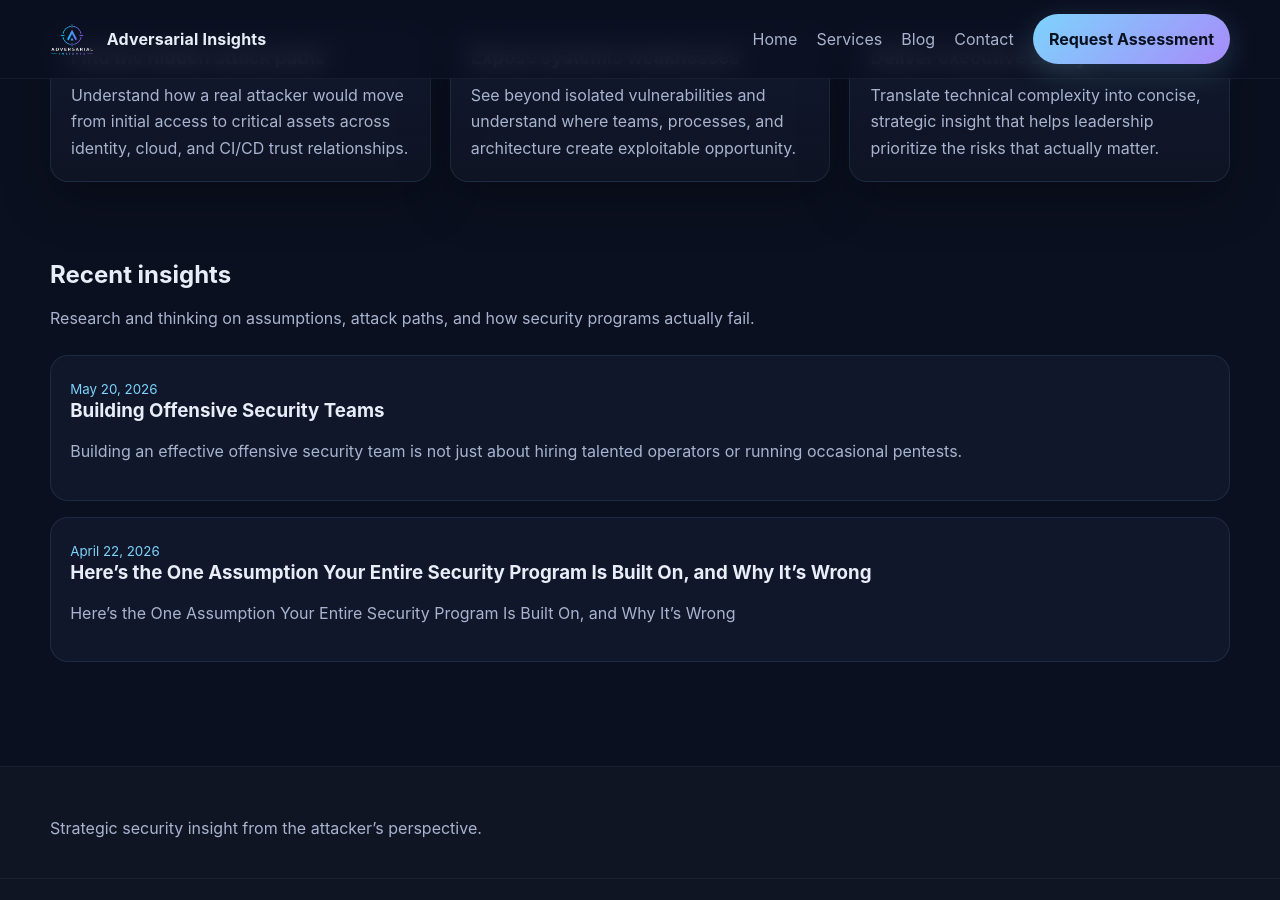
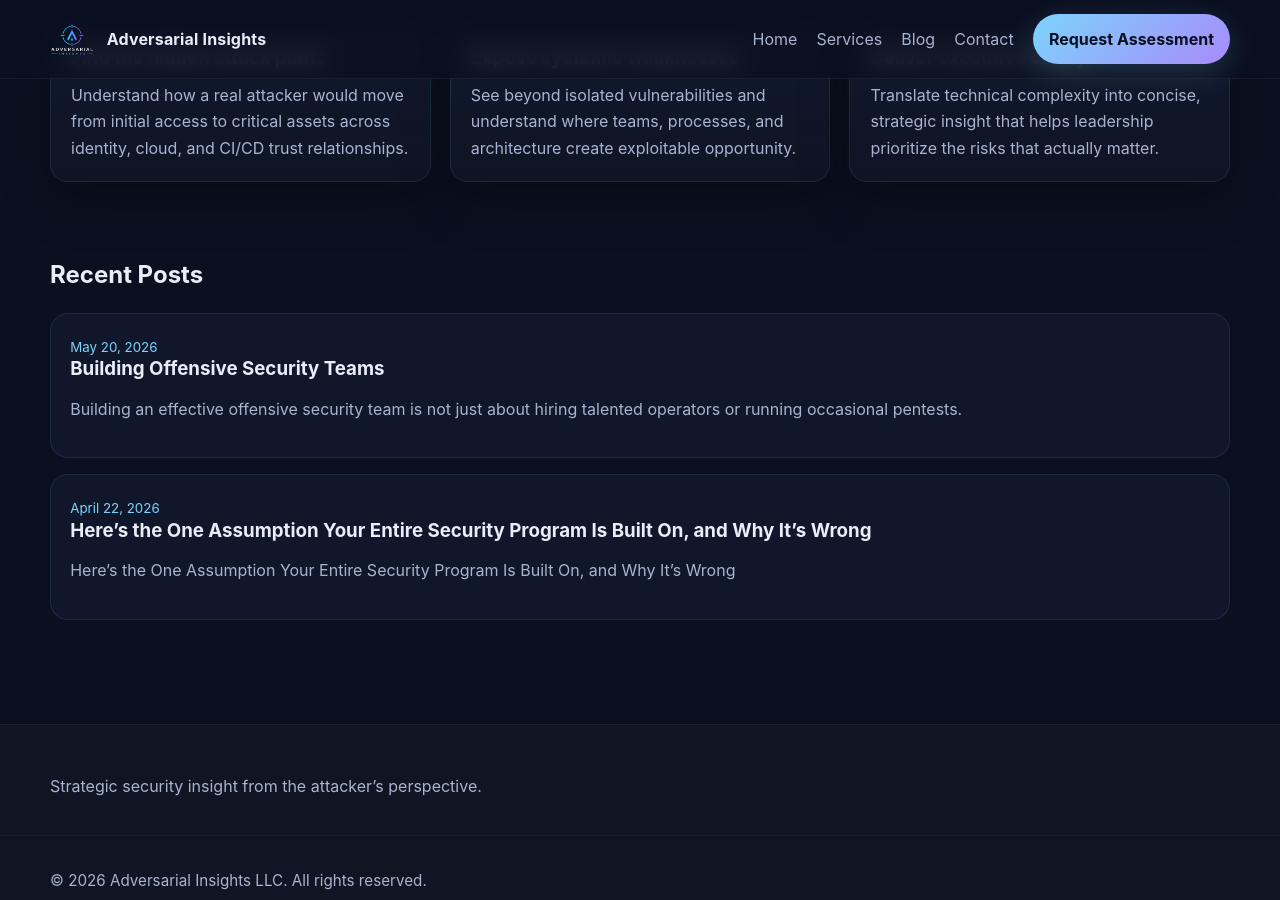
Before and after one commit to adversarialinsights/adversarial-insights, a Jekyll site: the page built from index.md, in a window 1280 px wide and 900 px high, scrolled down 991 px. Built offline with Jekyll 4.4.1, drawn with Linux system fonts in a browser that asks for light colours.

Commit message:
Update index.md

```diff
--- a/index.md
+++ b/index.md
@@ -68,8 +68,8 @@ description: Strategic security insight from the attacker’s perspective.
 <section class="section">
   <div class="container">
     <div class="section-header">
-      <h2>Recent insights</h2>
-      <p>Research and thinking on assumptions, attack paths, and how security programs actually fail.</p>
+      <h2>Recent Posts</h2>
+      <p></p>
     </div>
     <div class="post-list">
       {% for post in site.posts limit:3 %}
```
